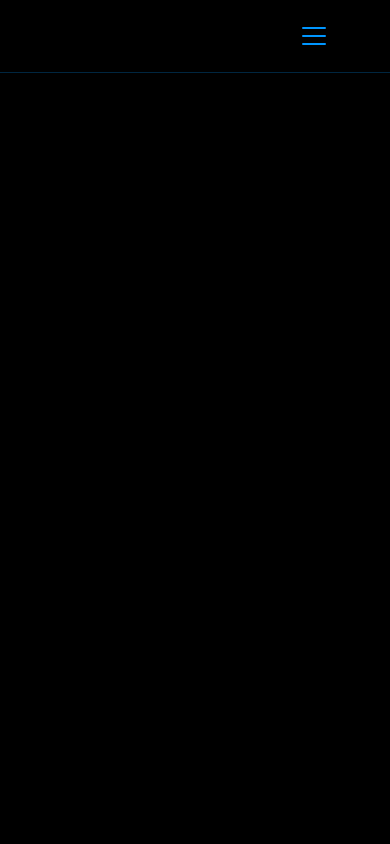
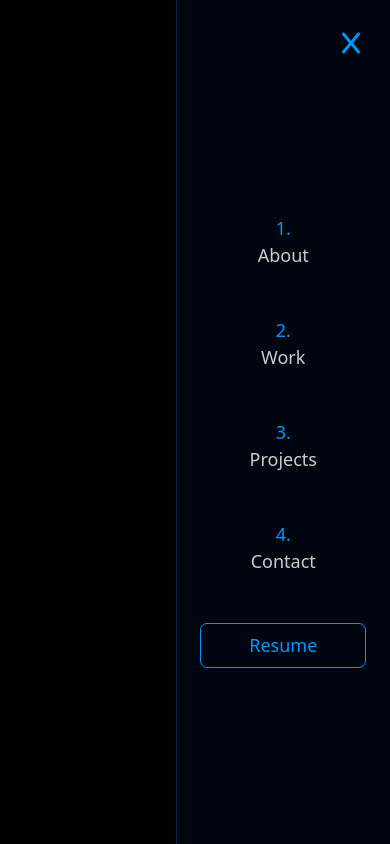
Before and after one commit to mcappucci1/personal-website, a React (Create React App) app: page / in a window 390 px wide. Both pictures are taken after a click on the button 314 px from the left and 36 px from the top of the page. Built offline with nearby package versions, Linux system fonts and the light colour scheme.

Commit message:
Custom sidebar

```diff
--- a/package.json
+++ b/package.json
@@ -3,6 +3,9 @@
   "version": "0.1.0",
   "private": true,
   "dependencies": {
+    "@fortawesome/fontawesome-svg-core": "^6.2.1",
+    "@fortawesome/free-solid-svg-icons": "^6.2.1",
+    "@fortawesome/react-fontawesome": "^0.2.0",
     "@testing-library/jest-dom": "^5.16.5",
     "@testing-library/react": "^13.4.0",
     "@testing-library/user-event": "^13.5.0",
--- a/src/Components/CustomNavbar.tsx
+++ b/src/Components/CustomNavbar.tsx
@@ -1,12 +1,34 @@
 import { Navbar, Nav } from 'react-bootstrap';
 import { SECTIONS } from '../Utils/Data';
+import { useState, useCallback, useEffect } from 'react';
+import { CustomSidebar } from './CustomSidebar';
 
 export const CustomNavbar = () => {
+
+    const [openSidebar, setOpenSidebar] = useState(false);
+
+    const handleToggleSidebar = useCallback(() => {
+        setOpenSidebar(!openSidebar);
+    }, [setOpenSidebar, openSidebar]);
+
+    const handleWindowResize = useCallback(() => {
+        console.log(window.innerWidth)
+        if (openSidebar && window.innerWidth >= 768){
+            setOpenSidebar(false);
+        }
+    }, [openSidebar]);
+
+    useEffect(() => {
+        window.addEventListener('resize', handleWindowResize);
+        return () => window.removeEventListener('resize', handleWindowResize)
+    }, [handleWindowResize]);
+
     return (
         <Navbar className='px-5 py-3 blue-bottom-border' expand='md' sticky='top'>
-            <button className='ms-auto navbar-toggler custom-toggle .navbar-toggler-icon'>
+            <button className='ms-auto navbar-toggler custom-toggle' onClick={handleToggleSidebar}>
                 <span className="navbar-toggler-icon"></span>
             </button>
+            <CustomSidebar open={openSidebar} toggleSidebar={handleToggleSidebar} />
             <Navbar.Collapse>
                 <Nav className='ms-auto'>
                     <div className='d-flex me-4'>
--- /dev/null
+++ b/src/Components/CustomSidebar.tsx
@@ -0,0 +1,36 @@
+import { SECTIONS } from '../Utils/Data';
+import { Nav } from 'react-bootstrap';
+import { FontAwesomeIcon } from '@fortawesome/react-fontawesome'
+import { faX } from '@fortawesome/free-solid-svg-icons'
+import '../Styles/CustomSidebar.scss';
+
+interface Props {
+    open: boolean,
+    toggleSidebar: () => void
+}
+
+export const CustomSidebar = ({ open, toggleSidebar }: Props) => {
+    return (
+        <>
+            <div id='page-cover' className={`${open ? 'd-block' : 'd-none'}`}></div>
+            <div id='sidebar-wrapper' className={`py-4 ${open ? 'sidebar-open' : 'sidebar-close' }`}>
+                <div className='d-flex justify-content-end px-4'>
+                    <button id='close-button' onClick={toggleSidebar}><FontAwesomeIcon icon={faX} /></button>
+                </div>
+                <div className='mx-auto h-100 text-center d-flex flex-column justify-content-center'>
+                    {
+                        SECTIONS.map((section, i) => {
+                            return (
+                                <Nav.Link key={section.name} href={section.link} className='mb-5'>
+                                    <div className='text-blue'>{i+1}.</div>
+                                    <span className='text-gray'> {section.name}</span>
+                                </Nav.Link>
+                            );
+                        })
+                    }
+                    <button className='button-dark px-5 py-2'>Resume</button>
+                </div>
+            </div>
+        </>
+    );
+}
--- /dev/null
+++ b/src/Styles/CustomSidebar.scss
@@ -0,0 +1,38 @@
+@import './variables.scss';
+
+#sidebar-wrapper {
+    height: 100vh;
+    width: 55vw;
+    position: absolute;
+    border-left: 1px solid $dim-primary-blue;
+    top: 0;
+    right: 0;
+    background-color: $dark-blue;
+    z-index: 3;
+    font-size: large;
+    display: flex;
+    flex-direction: column;
+    transition-duration: 300ms;
+}
+
+.sidebar-close {
+    transform: translateX(80vw);
+}
+
+#page-cover {
+    position: absolute;
+    width: 100vw;
+    height: 100vh;
+    background-color: rgb(0,0,0,0.8);
+    backdrop-filter: blur(10px);
+    top: 0;
+    left: 0;
+    z-index: 2;
+}
+
+#close-button {
+    font-size: x-large;
+    color: $primary-blue;
+    border: none;
+    background-color: transparent;
+}
--- a/src/index.scss
+++ b/src/Styles/index.scss
@@ -1,7 +1,4 @@
-$primary-blue: #0096FF;
-$dim-primary-blue: rgb(0, 150, 255, 0.25);
-$med-dim-primary-blue: rgb(0, 150, 255, 0.75);
-$primary-light-gray: #cccccc;
+@import './variables.scss';
 
 html, body {
     height: 100vh;
@@ -34,7 +31,7 @@ html, body {
     border: 1px solid $primary-blue;
     border-radius: 7px;
     color: $primary-blue;
-    background-color: black;
+    background-color: transparent;
     transition-duration: 300ms;
     padding: 0 20px 0 20px;
 }
--- /dev/null
+++ b/src/Styles/variables.scss
@@ -0,0 +1,5 @@
+$primary-blue: #0096FF;
+$dim-primary-blue: rgb(0, 150, 255, 0.25);
+$med-dim-primary-blue: rgb(0, 150, 255, 0.75);
+$primary-light-gray: #cccccc;
+$dark-blue: #000610
--- a/src/index.tsx
+++ b/src/index.tsx
@@ -1,6 +1,6 @@
 import ReactDOM from 'react-dom/client';
 import { App } from './Components/App';
 import 'bootstrap/dist/css/bootstrap.css';
-import './index.scss';
+import './Styles/index.scss';
 
 ReactDOM.createRoot(document.getElementById('root') as HTMLElement).render(<App />);
```
